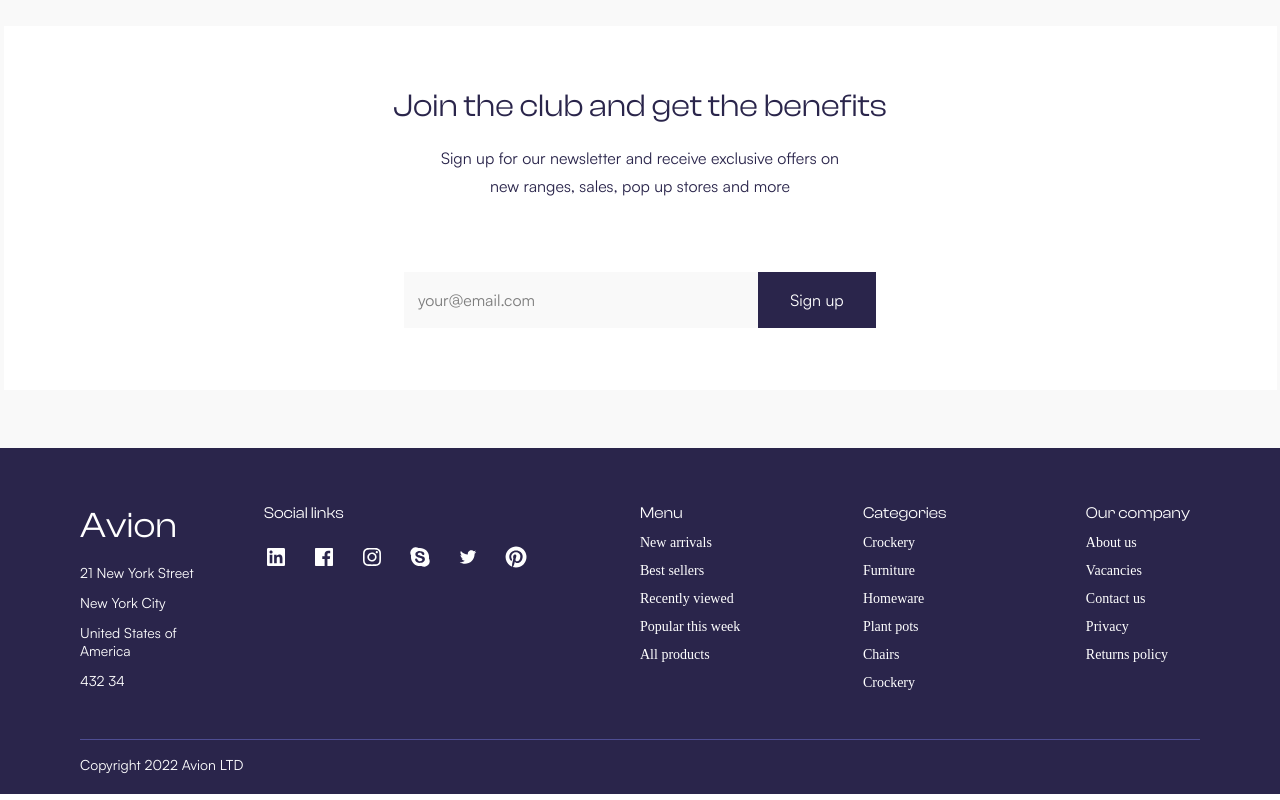
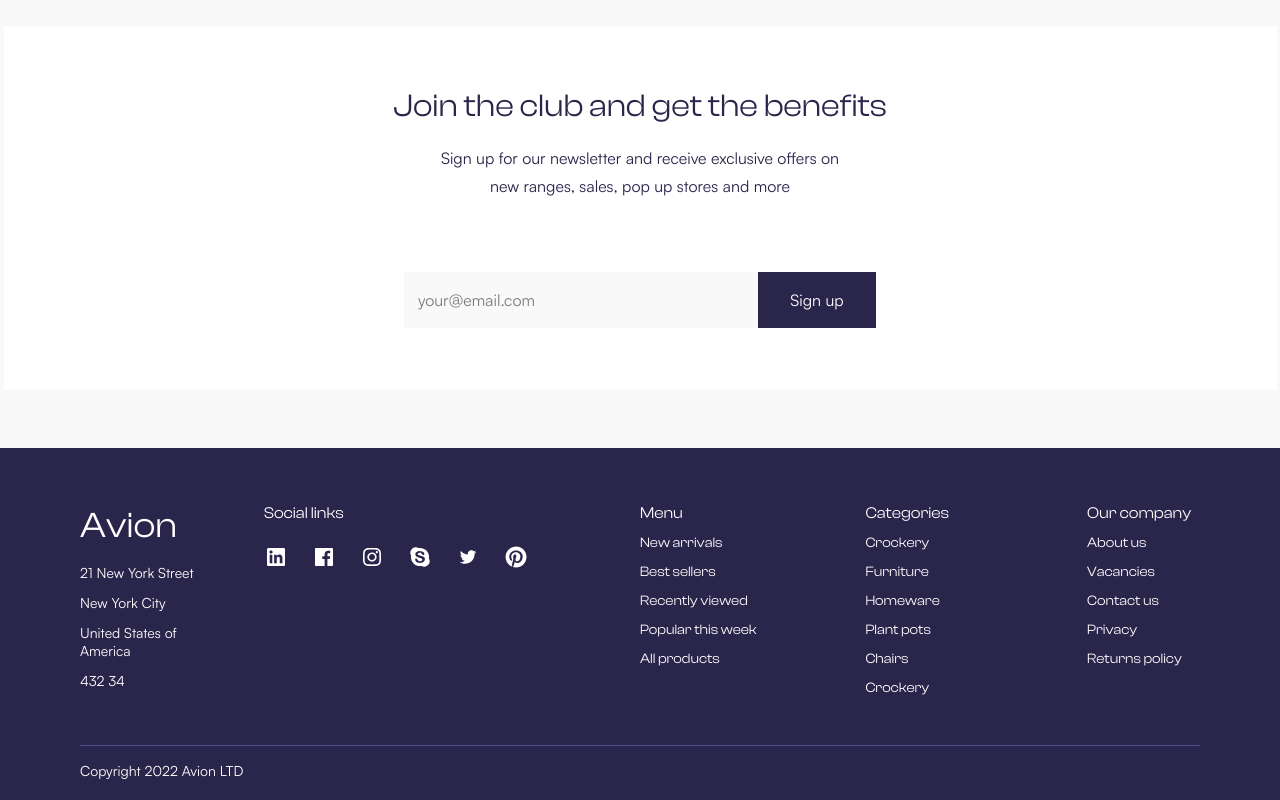
Before and after one commit to mayconndouglass/ecommerce-website-react, a React (Vite) app: page /about in a window 1280 px wide. Shown: the part 2240-3040 px from the top of the page. Built offline with nearby package versions, Linux system fonts and the light colour scheme.

Commit message:
style: FooterV2 component, footer tag add and fix fonts

```diff
--- a/src/components/FooterV2/styles.ts
+++ b/src/components/FooterV2/styles.ts
@@ -1,6 +1,6 @@
 import styled from 'styled-components'
 
-export const Container = styled.section`
+export const Container = styled.footer`
     padding: 3.5rem 5rem 1.25rem 5rem;/* 56px 80px 20px 80px */
 
     background-color: ${props => props.theme['dark-primary']};
@@ -16,6 +16,8 @@ export const Container = styled.section`
 
         max-width: 1440px;
         margin: 0 auto;
+
+        font-family: 'Clash Display';
 
         @media screen and (max-width: 864px) {
             display: flex;
```
